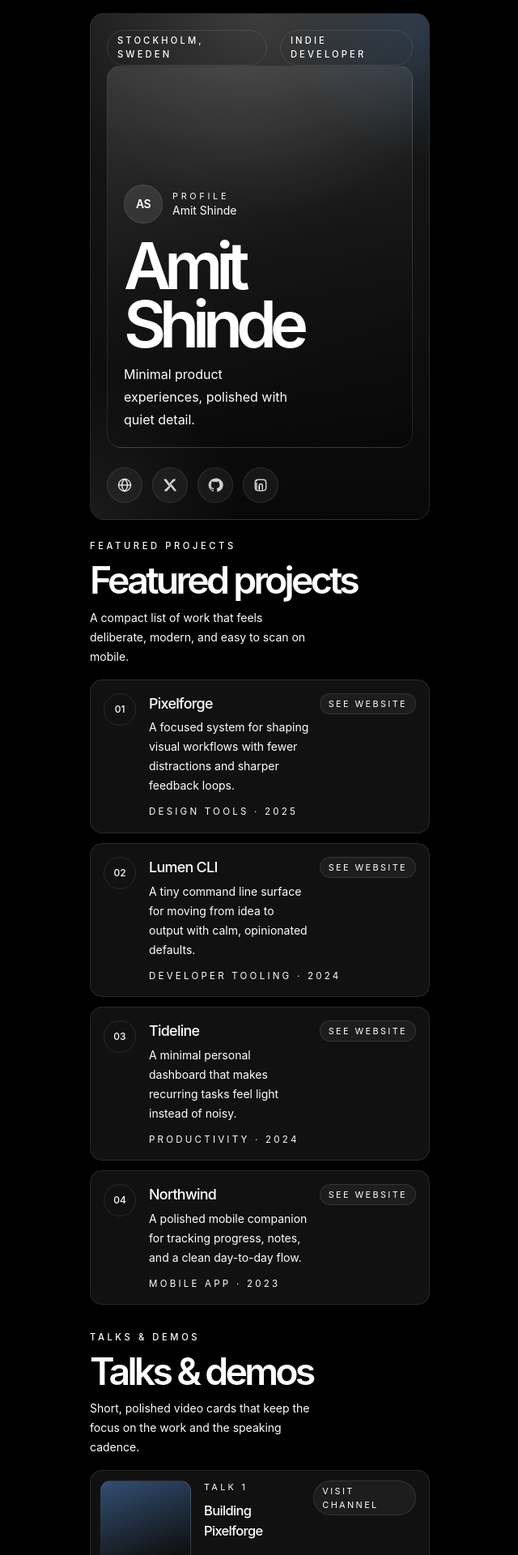
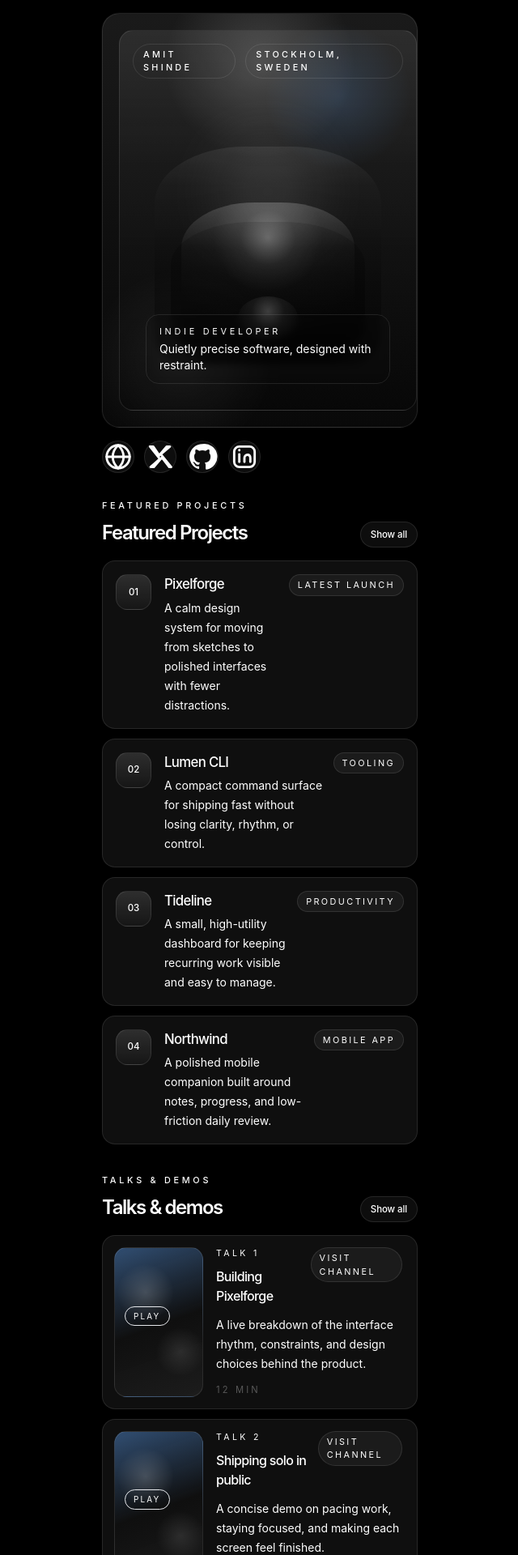
Before and after one commit to amtsh/amit-shinde-bio, a Next.js app: page / in a window 1280 px wide. Shown: the top 1920 px of the page at 81% size, without its empty margins (319-959 px from the left). Built offline with nearby package versions, Linux system fonts and the light colour scheme.

Commit message:
Refine layout to match the reference design exactly

```diff
--- a/app/globals.css
+++ b/app/globals.css
@@ -26,7 +26,7 @@ body {
 }
 
 ::selection {
-  background: rgba(255, 255, 255, 0.18);
+  background: rgba(255, 255, 255, 0.16);
 }
 
 img {
--- a/app/layout.tsx
+++ b/app/layout.tsx
@@ -3,7 +3,7 @@ import './globals.css';
 
 export const metadata: Metadata = {
   title: 'Amit Shinde — Indie Developer',
-  description: 'A minimalist, mobile-first profile site inspired by a polished dark Apple-style layout.',
+  description: 'A mobile-first profile site with a high-polish dark layout inspired by a minimalist Apple-style design.',
 };
 
 export default function RootLayout({ children }: Readonly<{ children: React.ReactNode }>) {
--- a/app/page.tsx
+++ b/app/page.tsx
@@ -1,70 +1,84 @@
-const socialLinks = [
-  { label: 'Website', href: '#', icon: WebsiteIcon },
-  { label: 'X', href: '#', icon: XIcon },
-  { label: 'GitHub', href: '#', icon: GitHubIcon },
-  { label: 'LinkedIn', href: '#', icon: LinkedInIcon },
-];
+import type { ReactNode } from 'react';
 
 const projects = [
   {
     name: 'Pixelforge',
-    summary: 'A focused system for shaping visual workflows with fewer distractions and sharper feedback loops.',
-    meta: 'Design tools · 2025',
+    meta: 'Latest launch',
+    description:
+      'A calm design system for moving from sketches to polished interfaces with fewer distractions.',
   },
   {
     name: 'Lumen CLI',
-    summary: 'A tiny command line surface for moving from idea to output with calm, opinionated defaults.',
-    meta: 'Developer tooling · 2024',
+    meta: 'Tooling',
+    description:
+      'A compact command surface for shipping fast without losing clarity, rhythm, or control.',
   },
   {
     name: 'Tideline',
-    summary: 'A minimal personal dashboard that makes recurring tasks feel light instead of noisy.',
-    meta: 'Productivity · 2024',
+    meta: 'Productivity',
+    description:
+      'A small, high-utility dashboard for keeping recurring work visible and easy to manage.',
   },
   {
     name: 'Northwind',
-    summary: 'A polished mobile companion for tracking progress, notes, and a clean day-to-day flow.',
-    meta: 'Mobile app · 2023',
+    meta: 'Mobile app',
+    description:
+      'A polished mobile companion built around notes, progress, and low-friction daily review.',
   },
 ];
 
 const talks = [
   {
     title: 'Building Pixelforge',
-    detail: 'A live walkthrough of the design decisions, interface rhythm, and system constraints behind the product.',
+    description:
+      'A live breakdown of the interface rhythm, constraints, and design choices behind the product.',
     length: '12 min',
   },
   {
     title: 'Shipping solo in public',
-    detail: 'A concise demo on pacing work, keeping the UI quiet, and making each screen feel finished.',
+    description:
+      'A concise demo on pacing work, staying focused, and making each screen feel finished.',
     length: '8 min',
   },
 ];
 
-const media = [
-  { name: 'Hacker News', note: 'Featured discussion', tone: 'Community' },
-  { name: 'Product Hunt', note: 'Launch coverage', tone: 'Launch' },
-  { name: 'The Verge', note: 'Profile mention', tone: 'Press' },
+const featuredIn = [
+  { name: 'Hacker News', label: 'Discussion', tone: 'Launch' },
+  { name: 'Product Hunt', label: 'Launch', tone: 'Latest launch' },
+  { name: 'The Verge', label: 'Feature', tone: 'Profile' },
 ];
 
-function SectionTitle({ eyebrow, title, blurb }: { eyebrow: string; title: string; blurb: string }) {
+const socialLinks = [
+  { label: 'Website', href: '#' },
+  { label: 'X', href: '#' },
+  { label: 'GitHub', href: '#' },
+  { label: 'LinkedIn', href: '#' },
+];
+
+function SectionHeader({ title, eyebrow }: { title: string; eyebrow: string }) {
   return (
-    <div className="space-y-3">
-      <p className="text-[0.7rem] font-medium uppercase tracking-[0.32em] text-white/38">{eyebrow}</p>
-      <h2 className="max-w-[12ch] text-[clamp(2rem,9vw,2.9rem)] font-semibold tracking-[-0.08em] leading-[0.94] text-white">
-        {title}
-      </h2>
-      <p className="max-w-[32ch] text-sm leading-6 text-white/56">{blurb}</p>
+    <div className="flex items-end justify-between gap-4">
+      <div>
+        <p className="text-[0.68rem] font-medium uppercase tracking-[0.34em] text-white/34">{eyebrow}</p>
+        <h2 className="mt-2 text-[1.35rem] font-semibold tracking-[-0.06em] text-white sm:text-[1.5rem]">
+          {title}
+        </h2>
+      </div>
+      <a
+        href="#"
+        className="inline-flex h-8 items-center rounded-full border border-white/10 bg-white/5 px-3 text-[0.72rem] font-medium tracking-[-0.01em] text-white/74 transition hover:border-white/20 hover:bg-white/10"
+      >
+        Show all
+      </a>
     </div>
   );
 }
 
-function IconButton({ label, href, children }: { label: string; href: string; children: React.ReactNode }) {
+function SocialIcon({ children }: { children: ReactNode }) {
   return (
     <a
-      href={href}
-      aria-label={label}
-      className="flex h-11 w-11 items-center justify-center rounded-full border border-white/10 bg-white/5 text-white/80 transition hover:border-white/18 hover:bg-white/10 hover:text-white"
+      href="#"
+      className="flex h-10 w-10 items-center justify-center rounded-full border border-white/10 bg-white/5 text-white/72 transition hover:border-white/20 hover:bg-white/10 hover:text-white"
     >
       {children}
     </a>
@@ -73,25 +87,25 @@ function IconButton({ label, href, children }: { label: string; href: string; ch
 
 function WebsiteIcon() {
   return (
-    <svg viewBox="0 0 24 24" className="h-5 w-5" fill="none" stroke="currentColor" strokeWidth="1.8" strokeLinecap="round" strokeLinejoin="round">
+    <svg viewBox="0 0 24 24" fill="none" className="h-4.5 w-4.5" stroke="currentColor" strokeWidth="1.8" strokeLinecap="round" strokeLinejoin="round">
       <circle cx="12" cy="12" r="9" />
       <path d="M3 12h18" />
-      <path d="M12 3c2.75 2.6 4.25 5.65 4.25 9s-1.5 6.4-4.25 9c-2.75-2.6-4.25-5.65-4.25-9S9.25 5.6 12 3Z" />
+      <path d="M12 3c2.75 2.6 4.25 5.65 4.25 9S14.75 18.4 12 21c-2.75-2.6-4.25-5.65-4.25-9S9.25 5.6 12 3Z" />
     </svg>
   );
 }
 
 function XIcon() {
   return (
-    <svg viewBox="0 0 24 24" className="h-5 w-5" fill="none" stroke="currentColor" strokeWidth="1.8" strokeLinecap="round" strokeLinejoin="round">
-      <path d="M4 4l7.6 9.7L4.5 20H7l6.2-7.4L19 20h1.5l-8-10L19.5 4H17l-5.9 7-4.8-7H4Z" />
+    <svg viewBox="0 0 24 24" fill="none" className="h-4.5 w-4.5" stroke="currentColor" strokeWidth="1.8" strokeLinecap="round" strokeLinejoin="round">
+      <path d="M4 4l7.7 9.6L4.5 20H7l6.3-7.5L19 20h1.5l-8.1-10L19.5 4H17l-5.8 6.9-4.7-6.9H4Z" />
     </svg>
   );
 }
 
 function GitHubIcon() {
   return (
-    <svg viewBox="0 0 24 24" className="h-5 w-5" fill="currentColor">
+    <svg viewBox="0 0 24 24" fill="currentColor" className="h-4.5 w-4.5">
       <path d="M12 2a10 10 0 0 0-3.16 19.49c.5.09.68-.22.68-.48v-1.66c-2.78.61-3.37-1.18-3.37-1.18-.46-1.17-1.12-1.48-1.12-1.48-.92-.62.07-.61.07-.61 1 .08 1.53 1.04 1.53 1.04.89 1.52 2.34 1.08 2.91.83.09-.65.36-1.08.65-1.33-2.21-.25-4.53-1.11-4.53-4.93 0-1.09.39-1.98 1.03-2.68-.1-.26-.45-1.29.1-2.68 0 0 .84-.27 2.75 1.02a9.56 9.56 0 0 1 5 0c1.9-1.29 2.74-1.02 2.74-1.02.56 1.39.21 2.42.1 2.68.64.7 1.03 1.59 1.03 2.68 0 3.83-2.33 4.68-4.55 4.93.37.32.71.95.71 1.92v2.85c0 .26.18.57.69.48A10 10 0 0 0 12 2Z" />
     </svg>
   );
@@ -99,96 +113,94 @@ function GitHubIcon() {
 
 function LinkedInIcon() {
   return (
-    <svg viewBox="0 0 24 24" className="h-5 w-5" fill="none" stroke="currentColor" strokeWidth="1.8" strokeLinecap="round" strokeLinejoin="round">
-      <path d="M6 9v9" />
-      <path d="M6 5.5v.2" />
-      <path d="M10 18v-4.9c0-1.7 1-2.8 2.5-2.8 1.4 0 2.2.9 2.2 2.8V18" />
-      <path d="M10 13.1V18" />
+    <svg viewBox="0 0 24 24" fill="none" className="h-4.5 w-4.5" stroke="currentColor" strokeWidth="1.8" strokeLinecap="round" strokeLinejoin="round">
       <rect x="4" y="4" width="16" height="16" rx="4" />
+      <path d="M8 10v6" />
+      <path d="M8 6.8v.2" />
+      <path d="M12 16v-2.9c0-1.6 1-2.7 2.4-2.7 1.4 0 2.2.9 2.2 2.7V16" />
     </svg>
+  );
+}
+
+function PortraitFrame() {
+  return (
+    <div className="relative overflow-hidden rounded-[1.35rem] border border-white/10 bg-[linear-gradient(180deg,#1a1a1a_0%,#0f0f0f_52%,#090909_100%)] shadow-[0_0_0_1px_rgba(255,255,255,0.02)]">
+      <div className="absolute inset-0 bg-[radial-gradient(circle_at_50%_12%,rgba(255,255,255,0.18),transparent_24%),radial-gradient(circle_at_75%_20%,rgba(96,165,250,0.18),transparent_18%),radial-gradient(circle_at_25%_84%,rgba(255,255,255,0.08),transparent_22%)]" />
+      <div className="relative aspect-[4/5] min-h-[510px] p-4 sm:p-5">
+        <div className="flex h-full flex-col justify-between rounded-[1.1rem] border border-white/10 bg-[linear-gradient(180deg,rgba(255,255,255,0.09),rgba(255,255,255,0.03)_36%,rgba(0,0,0,0.16)_100%)] p-4">
+          <div className="flex items-start justify-between gap-3">
+            <div className="rounded-full border border-white/10 bg-white/6 px-3 py-1 text-[0.68rem] font-medium uppercase tracking-[0.3em] text-white/72">
+              Amit Shinde
+            </div>
+            <div className="rounded-full border border-white/10 bg-white/6 px-3 py-1 text-[0.68rem] font-medium uppercase tracking-[0.3em] text-white/72">
+              Stockholm, Sweden
+            </div>
+          </div>
+
+          <div className="relative mt-10 flex flex-1 items-end justify-center">
+            <div className="absolute inset-x-0 top-5 mx-auto h-40 w-40 rounded-full bg-[radial-gradient(circle,rgba(255,255,255,0.3),rgba(255,255,255,0.06)_42%,transparent_75%)] blur-2xl" />
+            <div className="absolute bottom-10 h-[76%] w-[84%] rounded-[40%_40%_14%_14%/26%_26%_14%_14%] bg-[linear-gradient(180deg,rgba(255,255,255,0.08),rgba(255,255,255,0.02)_18%,rgba(0,0,0,0.18)_58%,rgba(0,0,0,0.42)_100%)] blur-[0.1px]" />
+            <div className="absolute bottom-[12%] h-[56%] w-[64%] rounded-[42%_42%_18%_18%/28%_28%_14%_14%] bg-[radial-gradient(circle_at_50%_22%,rgba(255,255,255,0.42),rgba(255,255,255,0.12)_18%,rgba(255,255,255,0.02)_36%,rgba(0,0,0,0.08)_70%),linear-gradient(180deg,rgba(255,255,255,0.16),rgba(255,255,255,0.03)_30%,rgba(0,0,0,0.42)_100%)] opacity-95" />
+            <div className="absolute bottom-[17%] h-[44%] w-[72%] rounded-[42%_42%_18%_18%/34%_34%_16%_16%] bg-[linear-gradient(180deg,rgba(0,0,0,0.12),rgba(0,0,0,0.52))]" />
+            <div className="absolute bottom-[20%] h-[15%] w-[22%] rounded-[50%] bg-[radial-gradient(circle_at_50%_35%,rgba(255,255,255,0.22),rgba(255,255,255,0.06)_40%,rgba(0,0,0,0.28)_100%)] blur-[0.5px]" />
+            <div className="absolute bottom-[24%] h-[9%] w-[48%] rounded-full bg-black/28 blur-sm" />
+            <div className="absolute inset-x-4 bottom-4 rounded-[1rem] border border-white/10 bg-black/34 px-4 py-3 backdrop-blur-sm">
+              <p className="text-[0.68rem] uppercase tracking-[0.34em] text-white/36">Indie Developer</p>
+              <p className="mt-1 text-sm text-white/72">Quietly precise software, designed with restraint.</p>
+            </div>
+          </div>
+        </div>
+      </div>
+    </div>
   );
 }
 
 export default function Home() {
   return (
     <main className="min-h-screen bg-black text-white">
-      <div className="mx-auto flex min-h-screen w-full max-w-[460px] flex-col px-4 pb-10 pt-4 sm:px-5">
-        <section className="space-y-4">
-          <div className="relative overflow-hidden rounded-[1.1rem] border border-white/10 bg-[linear-gradient(180deg,#1b1b1b_0%,#111111_48%,#090909_100%)]">
-            <div className="absolute inset-0 bg-[radial-gradient(circle_at_50%_0%,rgba(255,255,255,0.15),transparent_38%),radial-gradient(circle_at_100%_0%,rgba(96,165,250,0.20),transparent_24%),radial-gradient(circle_at_0%_100%,rgba(255,255,255,0.07),transparent_24%)]" />
-            <div className="relative flex min-h-[490px] flex-col justify-between p-4 sm:p-5">
-              <div className="flex items-start justify-between gap-4">
-                <div className="rounded-full border border-white/10 bg-white/6 px-3 py-1 text-[0.7rem] font-medium uppercase tracking-[0.28em] text-white/72">
-                  Stockholm, Sweden
-                </div>
-                <div className="rounded-full border border-white/10 bg-white/6 px-3 py-1 text-[0.7rem] font-medium uppercase tracking-[0.28em] text-white/72">
-                  Indie Developer
-                </div>
-              </div>
-
-              <div className="space-y-6">
-                <div className="aspect-[4/5] w-full overflow-hidden rounded-[1.1rem] border border-white/10 bg-[linear-gradient(160deg,rgba(255,255,255,0.12),rgba(255,255,255,0.02)_50%,rgba(0,0,0,0.28)_100%)]">
-                  <div className="flex h-full flex-col justify-end p-5">
-                    <div className="mb-4 flex items-center gap-3">
-                      <div className="flex h-12 w-12 items-center justify-center rounded-full border border-white/10 bg-white/10 text-sm font-semibold tracking-[-0.04em] text-white">
-                        AS
-                      </div>
-                      <div>
-                        <p className="text-[0.68rem] uppercase tracking-[0.34em] text-white/42">Profile</p>
-                        <p className="text-sm text-white/72">Amit Shinde</p>
-                      </div>
-                    </div>
-                    <h1 className="max-w-[7ch] text-[clamp(3.6rem,13vw,5rem)] font-semibold tracking-[-0.1em] leading-[0.9] text-white">
-                      Amit Shinde
-                    </h1>
-                    <p className="mt-3 max-w-[22ch] text-base leading-7 text-white/62">
-                      Minimal product experiences, polished with quiet detail.
-                    </p>
-                  </div>
-                </div>
-
-                <div className="flex items-center gap-3">
-                  {socialLinks.map((item) => (
-                    <IconButton key={item.label} label={item.label} href={item.href}>
-                      <item.icon />
-                    </IconButton>
-                  ))}
-                </div>
-              </div>
-            </div>
+      <div className="mx-auto flex min-h-screen w-full max-w-[430px] flex-col px-4 pb-10 pt-4 sm:px-5">
+        <section>
+          <PortraitFrame />
+          <div className="mt-4 flex items-center gap-3">
+            <SocialIcon>
+              <WebsiteIcon />
+            </SocialIcon>
+            <SocialIcon>
+              <XIcon />
+            </SocialIcon>
+            <SocialIcon>
+              <GitHubIcon />
+            </SocialIcon>
+            <SocialIcon>
+              <LinkedInIcon />
+            </SocialIcon>
           </div>
         </section>
 
-        <section className="mt-6 space-y-4">
-          <SectionTitle
-            eyebrow="Featured projects"
-            title="Featured projects"
-            blurb="A compact list of work that feels deliberate, modern, and easy to scan on mobile."
-          />
-
+        <section className="mt-8 space-y-4">
+          <SectionHeader title="Featured Projects" eyebrow="Featured Projects" />
           <div className="space-y-3">
             {projects.map((project, index) => (
               <article
                 key={project.name}
-                className="rounded-[0.95rem] border border-white/10 bg-[#111111] px-4 py-4"
+                className="rounded-[1rem] border border-white/10 bg-[#0f0f0f] px-4 py-4"
               >
                 <div className="flex items-start gap-4">
-                  <div className="flex h-10 w-10 shrink-0 items-center justify-center rounded-full border border-white/10 bg-white/6 text-[0.75rem] font-medium text-white/56">
+                  <div className="flex h-11 w-11 shrink-0 items-center justify-center rounded-[0.9rem] border border-white/10 bg-[linear-gradient(180deg,rgba(255,255,255,0.13),rgba(255,255,255,0.03))] text-[0.72rem] font-medium text-white/56">
                     0{index + 1}
                   </div>
                   <div className="min-w-0 flex-1">
                     <div className="flex items-start justify-between gap-3">
-                      <div>
-                        <h3 className="text-[1.12rem] font-medium tracking-[-0.04em] text-white">
+                      <div className="min-w-0">
+                        <h3 className="truncate text-[1.05rem] font-medium tracking-[-0.04em] text-white">
                           {project.name}
                         </h3>
-                        <p className="mt-1 text-sm leading-6 text-white/56">{project.summary}</p>
+                        <p className="mt-1 text-sm leading-6 text-white/56">{project.description}</p>
                       </div>
-                      <span className="shrink-0 rounded-full border border-white/10 bg-white/5 px-2.5 py-1 text-[0.68rem] uppercase tracking-[0.22em] text-white/52">
-                        See website
+                      <span className="shrink-0 rounded-full border border-white/10 bg-white/5 px-2.5 py-1 text-[0.68rem] uppercase tracking-[0.22em] text-white/56">
+                        {project.meta}
                       </span>
                     </div>
-                    <p className="mt-3 text-[0.72rem] uppercase tracking-[0.28em] text-white/32">{project.meta}</p>
                   </div>
                 </div>
               </article>
@@ -196,36 +208,32 @@ export default function Home() {
           </div>
         </section>
 
-        <section className="mt-8 space-y-4">
-          <SectionTitle
-            eyebrow="Talks & demos"
-            title="Talks & demos"
-            blurb="Short, polished video cards that keep the focus on the work and the speaking cadence."
-          />
-
+        <section className="mt-9 space-y-4">
+          <SectionHeader title="Talks & demos" eyebrow="Talks & demos" />
           <div className="space-y-3">
             {talks.map((talk, index) => (
-              <article key={talk.title} className="overflow-hidden rounded-[0.95rem] border border-white/10 bg-[#111111]">
-                <div className="grid grid-cols-[112px_1fr] gap-4 p-3">
-                  <div className="relative overflow-hidden rounded-[0.8rem] border border-white/10 bg-[linear-gradient(160deg,rgba(96,165,250,0.42),rgba(17,17,17,0.15)_55%,rgba(255,255,255,0.06))]">
-                    <div className="flex h-full min-h-[100px] items-end p-3">
-                      <div className="rounded-full border border-white/12 bg-black/28 px-2 py-1 text-[0.64rem] uppercase tracking-[0.22em] text-white/70">
+              <article key={talk.title} className="overflow-hidden rounded-[1rem] border border-white/10 bg-[#0f0f0f]">
+                <div className="grid grid-cols-[110px_1fr] gap-4 p-3.5">
+                  <div className="relative overflow-hidden rounded-[0.95rem] border border-white/10 bg-[linear-gradient(160deg,rgba(96,165,250,0.42),rgba(17,17,17,0.18)_52%,rgba(255,255,255,0.06))]">
+                    <div className="absolute inset-0 bg-[radial-gradient(circle_at_35%_30%,rgba(255,255,255,0.18),transparent_24%),radial-gradient(circle_at_75%_70%,rgba(255,255,255,0.1),transparent_20%)]" />
+                    <div className="relative flex min-h-[108px] items-end p-3">
+                      <span className="rounded-full border border-white/12 bg-black/28 px-2.5 py-1 text-[0.62rem] uppercase tracking-[0.22em] text-white/72">
                         Play
-                      </div>
+                      </span>
                     </div>
                   </div>
                   <div className="min-w-0 pr-1">
                     <div className="flex items-start justify-between gap-3">
                       <div>
-                        <p className="text-[0.68rem] uppercase tracking-[0.3em] text-white/34">Talk {index + 1}</p>
-                        <h3 className="mt-2 text-[1.03rem] font-medium tracking-[-0.04em] text-white">{talk.title}</h3>
+                        <p className="text-[0.66rem] uppercase tracking-[0.32em] text-white/34">Talk {index + 1}</p>
+                        <h3 className="mt-2 text-[1rem] font-medium tracking-[-0.04em] text-white">{talk.title}</h3>
                       </div>
-                      <span className="rounded-full border border-white/10 bg-white/5 px-2.5 py-1 text-[0.68rem] uppercase tracking-[0.22em] text-white/52">
+                      <span className="rounded-full border border-white/10 bg-white/5 px-2.5 py-1 text-[0.68rem] uppercase tracking-[0.22em] text-white/56">
                         Visit channel
                       </span>
                     </div>
-                    <p className="mt-3 text-sm leading-6 text-white/56">{talk.detail}</p>
-                    <p className="mt-3 text-[0.72rem] uppercase tracking-[0.28em] text-white/30">{talk.length}</p>
+                    <p className="mt-3 text-sm leading-6 text-white/56">{talk.description}</p>
+                    <p className="mt-3 text-[0.7rem] uppercase tracking-[0.28em] text-white/30">{talk.length}</p>
                   </div>
                 </div>
               </article>
@@ -233,22 +241,27 @@ export default function Home() {
           </div>
         </section>
 
-        <section className="mt-8 space-y-4 pb-8">
-          <SectionTitle
-            eyebrow="Media"
-            title="Media"
-            blurb="A clean grid of press mentions and community features rendered like small editorial cards."
-          />
-
-          <div className="grid gap-3 sm:grid-cols-3">
-            {media.map((item) => (
-              <article key={item.name} className="rounded-[0.95rem] border border-white/10 bg-[#111111] p-4">
-                <div className="flex h-20 items-end rounded-[0.8rem] border border-white/8 bg-[linear-gradient(180deg,rgba(255,255,255,0.08),rgba(255,255,255,0.02))] p-3">
-                  <div className="h-2.5 w-2.5 rounded-full bg-white/70" />
+        <section className="mt-9 space-y-4 pb-8">
+          <SectionHeader title="Featured in" eyebrow="Featured in" />
+          <div className="-mx-1 flex gap-3 overflow-x-auto px-1 pb-1 [scrollbar-width:none] [&::-webkit-scrollbar]:hidden">
+            {featuredIn.map((item, index) => (
+              <article
+                key={item.name}
+                className="min-w-[152px] flex-1 rounded-[1rem] border border-white/10 bg-[#0f0f0f] p-3.5"
+              >
+                <div className="flex h-24 items-center justify-center rounded-[0.9rem] border border-white/8 bg-[linear-gradient(180deg,rgba(255,255,255,0.08),rgba(255,255,255,0.02))]">
+                  <div className="text-center">
+                    <p className="text-[0.68rem] uppercase tracking-[0.3em] text-white/34">{item.tone}</p>
+                    <p className="mt-2 text-[1.05rem] font-medium tracking-[-0.05em] text-white">{item.name}</p>
+                  </div>
                 </div>
-                <p className="mt-4 text-[0.68rem] uppercase tracking-[0.28em] text-white/32">{item.tone}</p>
-                <h3 className="mt-2 text-[1rem] font-medium tracking-[-0.04em] text-white">{item.name}</h3>
-                <p className="mt-2 text-sm leading-6 text-white/52">{item.note}</p>
+                <p className="mt-3 text-[0.68rem] uppercase tracking-[0.28em] text-white/32">{item.label}</p>
+                <div className="mt-3 flex items-center justify-between">
+                  <span className="text-sm text-white/58">0{index + 1}</span>
+                  <span className="rounded-full border border-white/10 bg-white/5 px-2.5 py-1 text-[0.64rem] uppercase tracking-[0.22em] text-white/52">
+                    Latest launch
+                  </span>
+                </div>
               </article>
             ))}
           </div>
```
